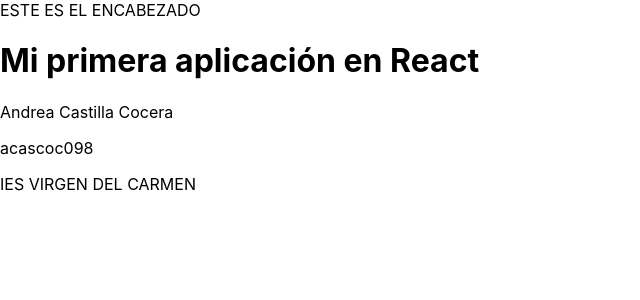
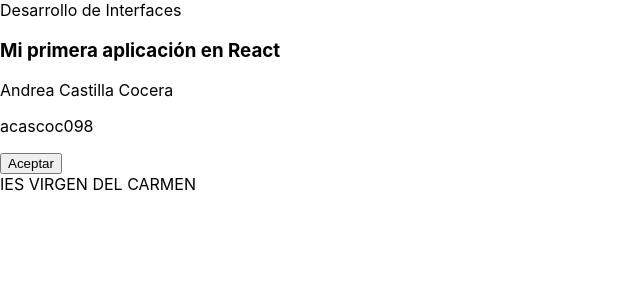
Before and after one commit to acascoc098/esqueleto, a React (Create React App) app: page / in a window 1280 px wide. Shown: the top 300 px of the page, without its empty margins (0-640 px from the left). Built offline with nearby package versions, Linux system fonts and the light colour scheme.

Commit message:
Añadimos un botón con lógica.

```diff
--- a/src/App.js
+++ b/src/App.js
@@ -27,7 +27,7 @@ function App() {
   return(
     <div>
       <Header/>
-      <h1>Mi primera aplicación en React</h1>
+      <h3>Mi primera aplicación en React</h3>
       <Datos/>
       <Footer/>
     </div>
--- /dev/null
+++ b/src/Button.js
@@ -0,0 +1,5 @@
+const Button = (props) => {
+    return <button onClick={() => {props.enviar()}}>Aceptar</button>
+}
+
+export default Button;
--- a/src/Datos.js
+++ b/src/Datos.js
@@ -1,8 +1,15 @@
+import Button from './Button'
+
 function Datos(){
+
+    const onEnviar = () =>{
+        console.log('Se ha pulsado el boton')
+    }
     return(
         <div>
             <p>Andrea Castilla Cocera</p>
             <p>acascoc098</p>
+            <Button title="Aceptar" enviar={onEnviar}/>
         </div>
     )
 }
--- a/src/Header.js
+++ b/src/Header.js
@@ -1,6 +1,6 @@
 function Header(){
     return(
-        <header>ESTE ES EL ENCABEZADO</header>
+        <header>Desarrollo de Interfaces</header>
     )
 }
 
```
